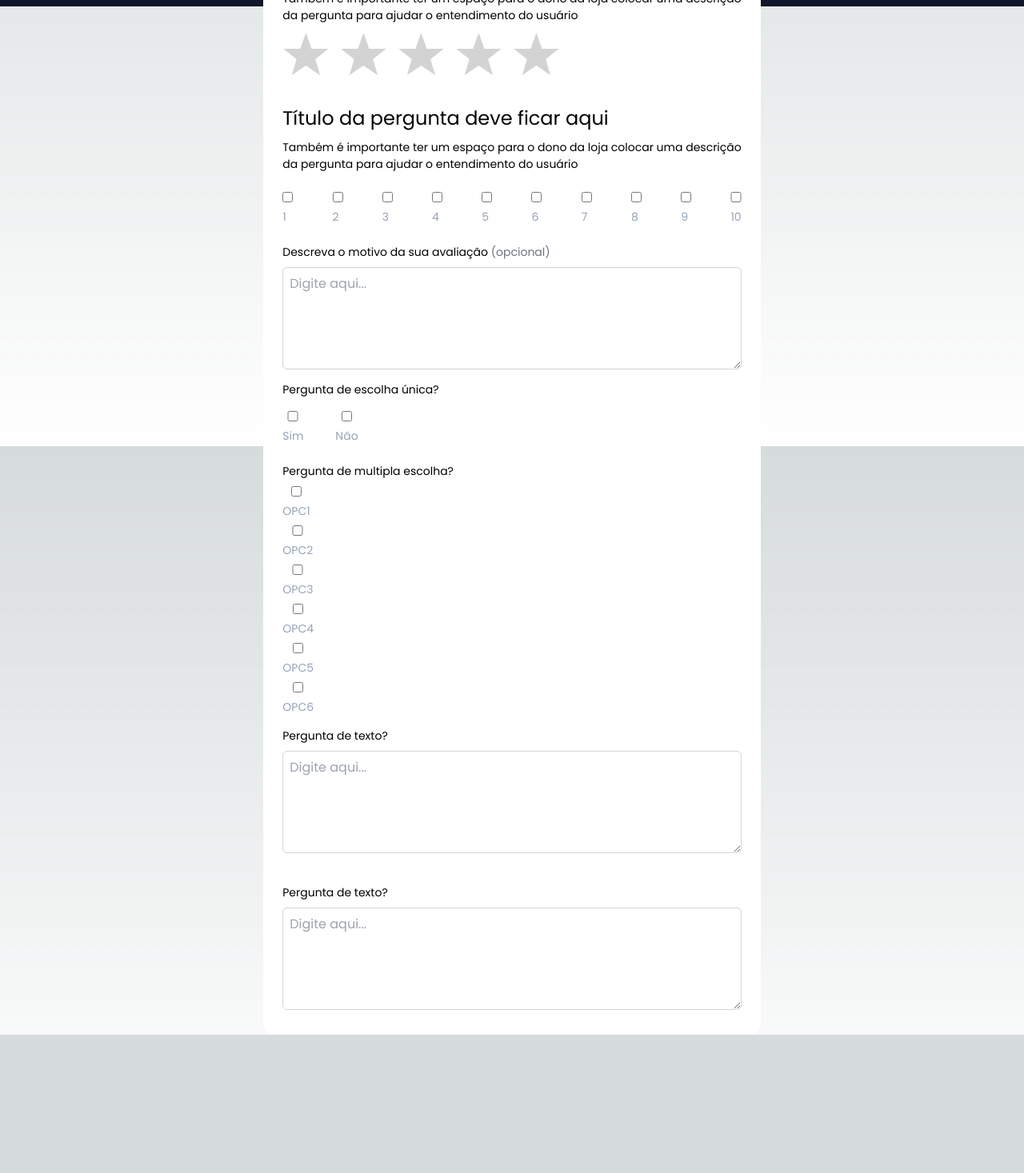
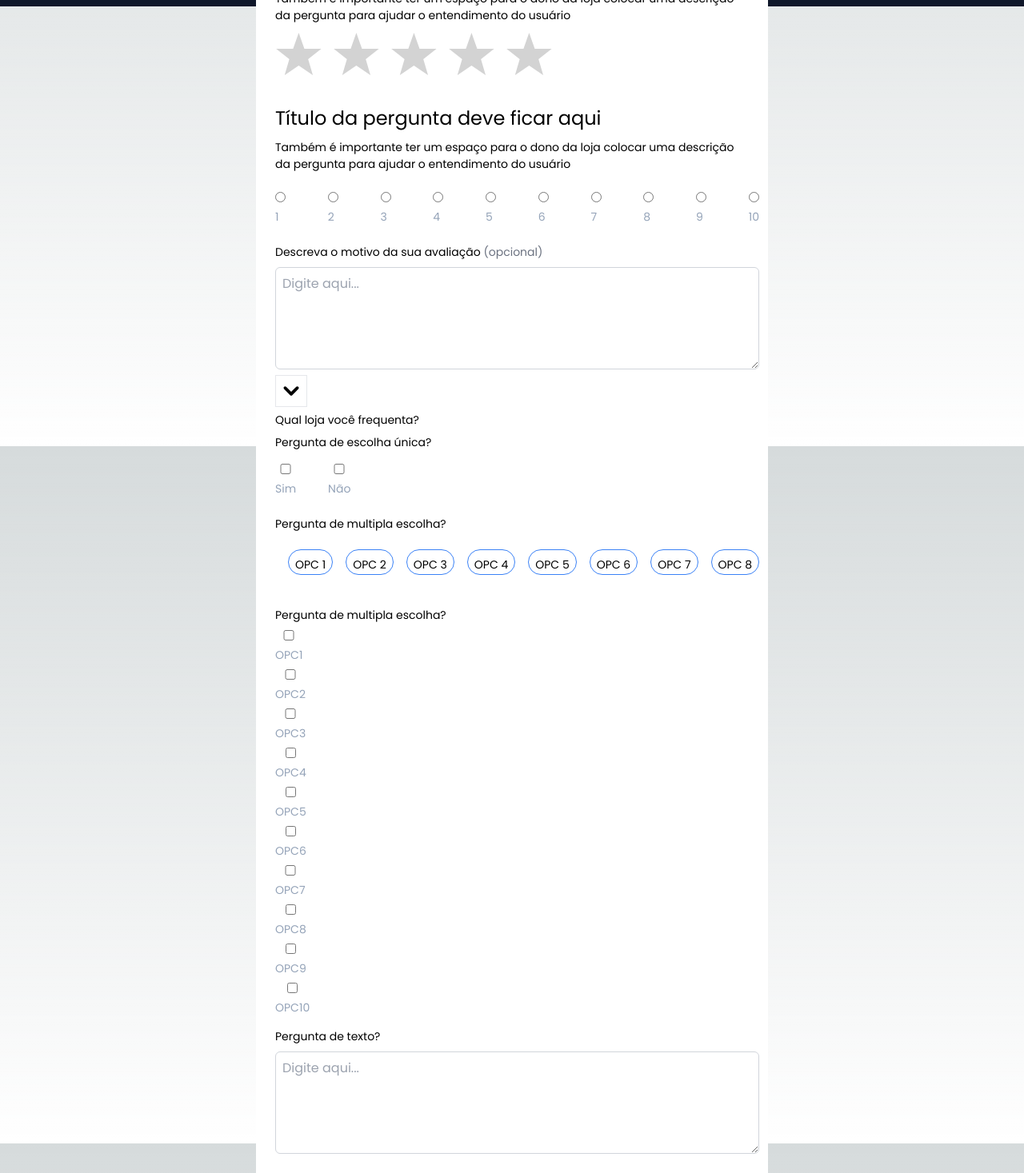
Before and after one commit to DenisLeme/satisfaction, a Next.js app: page / in a window 1280 px wide. Shown: the part 314-1781 px from the top of the page at 80% size. Before the commit the page ends 1608 px from the top, so only its background shows below. Built offline with nearby package versions, Linux system fonts and the light colour scheme.

Commit message:
feat:Radio Button and refactor

```diff
--- a/components/Chip/page.tsx
+++ b/components/Chip/page.tsx
@@ -1,47 +1,77 @@
-// import Chip from "@material-tailwind/react/components/Chip";
-// import { useState } from "react";
+import React from "react";
 
-// type ChipValue = "OPC 1" | "OPC 2" | "OPC 3" | "OPC 4" | "OPC 5";
+type ChipValue = "OPC 1" | "OPC 2" | "OPC 3" | "OPC 4" | "OPC 5" | 'OPC 6' | "OPC 7" | "OPC 8";
 
-// export function ChipVariants() {
-//   const [selectedChips, setSelectedChips] = useState<ChipValue[]>([]);
+interface CustomChipProps {
+  value: ChipValue;
+  onClick: () => void;
+  selected: boolean;
+}
 
-//   const handleChipClick = (chipValue: ChipValue) => {
-//     if (selectedChips.includes(chipValue)) {
-//       setSelectedChips(selectedChips.filter((value) => value !== chipValue));
-//     } else {
-//       setSelectedChips([...selectedChips, chipValue]);
-//     }
-//   };
+const CustomChip: React.FC<CustomChipProps> = ({ value, onClick, selected }) => {
+  return (
+    <div className={`rounded-full p-2 cursor-pointer ${
+        selected ? "border border-slate-900" : "border border-blue-500"
+      }`} onClick={onClick}>
+      {value}
+    </div>
+  );
+};
 
-//   return (
-//     <div className="flex gap-4">
-//       <Chip
-//         variant={selectedChips.includes("OPC 1") ? "filled" : "outlined"}
-//         value="OPC 1"
-//         onClick={() => handleChipClick("OPC 1")}
-//       />
-//       <Chip
-//         variant={selectedChips.includes("OPC 2") ? "filled" : "outlined"}
-//         value="OPC 2"
-//         onClick={() => handleChipClick("OPC 2")}
-//       />
-//         <Chip
-//         variant={selectedChips.includes("OPC 3") ? "filled" : "outlined"}
-//         value="OPC 3"
-//         onClick={() => handleChipClick("OPC 3")}
-//       />
-//       <Chip
-//         variant={selectedChips.includes("OPC 4") ? "filled" : "outlined"}
-//         value="OPC 4"
-//         onClick={() => handleChipClick("OPC 4")}
-//       />
-//       <Chip
-//         variant={selectedChips.includes("OPC 5") ? "filled" : "outlined"}
-//         value="OPC 5"
-//         onClick={() => handleChipClick("OPC 5")}
-//       />
+export function ChipVariants() {
+  const [selectedChips, setSelectedChips] = React.useState<ChipValue[]>([]);
 
-//     </div>
-//   );
-// }
+  const handleChipClick = (chipValue: ChipValue) => {
+    if (selectedChips.includes(chipValue)) {
+      setSelectedChips(selectedChips.filter((value) => value !== chipValue));
+    } else {
+      setSelectedChips([...selectedChips, chipValue]);
+    }
+  };
+
+  return (
+    <div className="flex gap-4 h-8 rounded-md">
+        <br/>
+      <CustomChip
+        value="OPC 1"
+        selected={selectedChips.includes("OPC 1")}
+        onClick={() => handleChipClick("OPC 1")}
+      />
+      <CustomChip
+        value="OPC 2"
+        selected={selectedChips.includes("OPC 2")}
+        onClick={() => handleChipClick("OPC 2")}
+      />
+      <CustomChip
+        value="OPC 3"
+        selected={selectedChips.includes("OPC 3")}
+        onClick={() => handleChipClick("OPC 3")}
+      />
+      <CustomChip
+        value="OPC 4"
+        selected={selectedChips.includes("OPC 4")}
+        onClick={() => handleChipClick("OPC 4")}
+      />
+      <CustomChip
+        value="OPC 5"
+        selected={selectedChips.includes("OPC 5")}
+        onClick={() => handleChipClick("OPC 5")}
+      />
+      <CustomChip
+        value="OPC 6"
+        selected={selectedChips.includes("OPC 6")}
+        onClick={() => handleChipClick("OPC 6")}
+      />
+      <CustomChip
+        value="OPC 7"
+        selected={selectedChips.includes("OPC 7")}
+        onClick={() => handleChipClick("OPC 7")}
+      />
+      <CustomChip
+        value="OPC 8"
+        selected={selectedChips.includes("OPC 8")}
+        onClick={() => handleChipClick("OPC 8")}
+      />
+    </div>
+  );
+}
--- a/components/Form/page.tsx
+++ b/components/Form/page.tsx
@@ -1,7 +1,10 @@
-import React, { useState } from 'react';
+import React, { use, useState } from 'react';
 import StarRatings from 'react-star-ratings';
 import Checkbox from "../Checkbox/page";
 import InputComponent from '../Input/page';
+import { ChipVariants } from '../Chip/page';
+import RadioButton from '../RadioButton/page';
+import Dropdown from '../Dropdown/page';
 
 // import { ChipVariants } from '../Chip/page';
 // import Dropdown from '../Dropdown/page';
@@ -10,29 +13,52 @@ import InputComponent from '../Input/page';
 const SatisfacaoForm = () => {
   const [rating, setRating] = useState(0);
 
+  const[radioValue , setRadioValue] = useState({
+    radio1: false,
+    radio2: false,
+    radio3: false,
+    radio4: false,
+    radio5: false,
+    radio6: false,
+    radio7: false,
+    radio8: false,
+    radio9: false,
+    radio10: false,
+  })
+
   const [checkboxValue, setCheckboxValue] = useState({
     checkbox1: false,
-    checkbox2:false,
-    checkbox3:false,
-    checkbox4:false,
-    checkbox5:false,
-    checkbox6:false,
-    checkbox7:false,
-    checkbox8:false,
-    checkbox9:false,
-    checkbox10:false,
-    checkbox11:false,
-    checkbox12:false,
-    checkbox13:false,
-    checkbox14:false,
-    checkbox15:false,
-    checkbox16:false,
-    checkbox17:false,
-    checkbox18:false,
+    checkbox2: false,
+    checkbox3: false,
+    checkbox4: false,
+    checkbox5: false,
+    checkbox6: false,
+    checkbox7: false,
+    checkbox8: false,
+    checkbox9: false,
+    checkbox10: false,
+    checkbox11: false,
+    checkbox12: false,
+    checkbox13: false,
+    checkbox14: false,
+    checkbox15: false,
+    checkbox16: false,
+    checkbox17: false,
+    checkbox18: false,
+    checkbox19: false,
+    checkbox20: false,
+    checkbox21: false,
+    checkbox22: false,
   });
   const handleCheckboxChange = (name: string, isChecked: boolean) => {
     setCheckboxValue({
       ...checkboxValue,
+      [name]: isChecked,
+    });
+  };
+  const handleRadioChange = (name: string, isChecked: boolean) => {
+    setRadioValue({
+      ...radioValue,
       [name]: isChecked,
     });
   };
@@ -83,6 +109,7 @@ const SatisfacaoForm = () => {
                 </div>
               </div>
 
+
               <div id="second-question">
                 <h1 className="text-[24px] my-2">
                   Título da pergunta deve ficar aqui
@@ -92,117 +119,107 @@ const SatisfacaoForm = () => {
                   <br />da pergunta para ajudar o entendimento do usuário
                 </p>
                 <div className="flex gap-2 py-4 rounded-full justify-between">
-                  <Checkbox
+                  <RadioButton
                     label="1"
                     name="1"
                     isFlexRow={false}
                     isRounded={true}
-                    isChecked={checkboxValue.checkbox1}
+                    isChecked={radioValue.radio1}
                     onChange={(isChecked: any) =>
-                      handleCheckboxChange("checkbox1", isChecked)
-                    }
-                  />
-                   <Checkbox
+                      handleRadioChange("radio1", isChecked)
+                    } />
+                  <RadioButton
                     label="2"
                     name="2"
                     isFlexRow={false}
                     isRounded={true}
-                    isChecked={checkboxValue.checkbox2}
+                    isChecked={radioValue.radio2}
                     onChange={(isChecked: any) =>
-                      handleCheckboxChange("checkbox2", isChecked)
-                    }
-                  />
-                   <Checkbox
+                      handleRadioChange("radio2", isChecked)
+                    } />
+                  <RadioButton
                     label="3"
                     name="3"
                     isFlexRow={false}
                     isRounded={true}
-                    isChecked={checkboxValue.checkbox3}
+                    isChecked={radioValue.radio3}
                     onChange={(isChecked: any) =>
-                      handleCheckboxChange("checkbox3", isChecked)
-                    }
-                  />
-                  <Checkbox
+                      handleRadioChange("radio3", isChecked)
+                    } />
+                  <RadioButton
                     label="4"
                     name="4"
                     isFlexRow={false}
                     isRounded={true}
-                    isChecked={checkboxValue.checkbox4}
+                    isChecked={radioValue.radio4}
                     onChange={(isChecked: any) =>
-                      handleCheckboxChange("checkbox4", isChecked)
-                    }
-                  />
-                  <Checkbox
+                      handleRadioChange("radio4", isChecked)
+                    } />
+                  <RadioButton
                     label="5"
                     name="5"
                     isFlexRow={false}
                     isRounded={true}
-                    isChecked={checkboxValue.checkbox5}
+                    isChecked={radioValue.radio5}
                     onChange={(isChecked: any) =>
-                      handleCheckboxChange("checkbox5", isChecked)
-                    }
-                  />
-                  <Checkbox
+                      handleRadioChange("radio5", isChecked)
+                    } />
+                  <RadioButton
                     label="6"
                     name="6"
                     isFlexRow={false}
                     isRounded={true}
-                    isChecked={checkboxValue.checkbox6}
+                    isChecked={radioValue.radio6}
                     onChange={(isChecked: any) =>
-                      handleCheckboxChange("checkbox6", isChecked)
-                    }
-                  />
-                  <Checkbox
+                      handleRadioChange("radio6", isChecked)
+                    } />
+                  <RadioButton
                     label="7"
                     name="7"
                     isFlexRow={false}
                     isRounded={true}
-                    isChecked={checkboxValue.checkbox7}
+                    isChecked={radioValue.radio7}
                     onChange={(isChecked: any) =>
-                      handleCheckboxChange("checkbox7", isChecked)
-                    }
-                  />
-                  <Checkbox
+                      handleRadioChange("radio7", isChecked)
+                    } />
+                  <RadioButton
                     label="8"
                     name="8"
                     isFlexRow={false}
                     isRounded={true}
-                    isChecked={checkboxValue.checkbox8}
+                    isChecked={radioValue.radio8}
                     onChange={(isChecked: any) =>
-                      handleCheckboxChange("checkbox8", isChecked)
-                    }
-                  />
-                  <Checkbox
+                      handleRadioChange("radio8", isChecked)
+                    } />
+                  <RadioButton
                     label="9"
                     name="9"
                     isFlexRow={false}
                     isRounded={true}
-                    isChecked={checkboxValue.checkbox9}
+                    isChecked={radioValue.radio9}
                     onChange={(isChecked: any) =>
-                      handleCheckboxChange("checkbox9", isChecked)
-                    }
-                  />
-                  <Checkbox
+                      handleRadioChange("radio9", isChecked)
+                    } />
+                  <RadioButton
                     label="10"
                     name="10"
                     isFlexRow={false}
                     isRounded={true}
-                    isChecked={checkboxValue.checkbox9}
+                    isChecked={radioValue.radio10}
                     onChange={(isChecked: any) =>
-                      handleCheckboxChange("checkbox10", isChecked)
-                    }
-                  />
+                      handleRadioChange("radio10", isChecked)
+                    } />
                 </div>
                 <div>
                   <p className="text-[14px] text-muted my-2">
                     Descreva o motivo da sua avaliação
                     <span className='text-gray-500'>&nbsp;(opcional)</span>
                   </p>
-                <InputComponent/>
+                  <InputComponent />
                 </div>
-                 {/* <div>
+                <div>
                   <Dropdown/>
-                </div>  */}
+                </div>
                 <div className='text-[14px] text-muted my-2 '>
                   <p>Pergunta de escolha única?</p>
                   <div className='flex gap-10 py-4 rounded-full justify-start'>
@@ -228,12 +245,14 @@ const SatisfacaoForm = () => {
                     />
                   </div>
                 </div>
-                {/* <div className='text-[14px] text-muted my-2'>
+                <div className='text-[14px] text-muted my-2'>
                   <p>Pergunta de multipla escolha?</p>
                   <div>
-                    <ChipVariants/>
+                    <br />
+                    <ChipVariants />
                   </div>
-                </div> */}
+                </div>
+                <br />
                 <div className='text-[14px] text-muted my-2  '>
                   <p>Pergunta de multipla escolha?</p>
                   <div className='flex flex-col gap-2 py-2 rounded-full items-start'>
@@ -297,18 +316,58 @@ const SatisfacaoForm = () => {
                         handleCheckboxChange("checkbox18", isChecked)
                       }
                     />
+                    <Checkbox
+                      label="OPC7"
+                      name="OPC7"
+                      isFlexRow={false}
+                      isRounded={true}
+                      isChecked={checkboxValue.checkbox19}
+                      onChange={(isChecked: any) =>
+                        handleCheckboxChange("checkbox19", isChecked)
+                      }
+                    />
+                    <Checkbox
+                      label="OPC8"
+                      name="OPC8"
+                      isFlexRow={false}
+                      isRounded={true}
+                      isChecked={checkboxValue.checkbox20}
+                      onChange={(isChecked: any) =>
+                        handleCheckboxChange("checkbox20", isChecked)
+                      }
+                    />
+                    <Checkbox
+                      label="OPC9"
+                      name="OPC9"
+                      isFlexRow={false}
+                      isRounded={true}
+                      isChecked={checkboxValue.checkbox21}
+                      onChange={(isChecked: any) =>
+                        handleCheckboxChange("checkbox21", isChecked)
+                      }
+                    />
+                    <Checkbox
+                      label="OPC10"
+                      name="OPC10"
+                      isFlexRow={false}
+                      isRounded={true}
+                      isChecked={checkboxValue.checkbox22}
+                      onChange={(isChecked: any) =>
+                        handleCheckboxChange("checkbox22", isChecked)
+                      }
+                    />
                   </div>
                 </div>
                 <div>
                   <p className="text-[14px] text-muted my-2">
                     Pergunta de texto?
                   </p>
-                <InputComponent/>
+                  <InputComponent />
                 </div>
-                <br/>
+                <br />
                 <div>
                   <p className='text-[14px] text-muted my-2'>Pergunta de texto?</p>
-                  <InputComponent/>
+                  <InputComponent />
                 </div>
               </div>
 
--- /dev/null
+++ b/components/RadioButton/page.tsx
@@ -0,0 +1,32 @@
+interface RadioProps {
+    label: string;
+    name: string;
+    isFlexRow: boolean;
+    isRounded?: boolean;
+    isChecked: boolean;
+    readonly?: boolean;
+    onChange: (isChecked: boolean) => void;
+  }
+
+export default function RadioButton(props: RadioProps) {
+    const handleChange = (event: React.ChangeEvent<HTMLInputElement>) => {
+        props.onChange(event.target.checked);
+      };
+
+  return (
+    <div className={props.isFlexRow === true ? 'flex gap-2 flex-row' : 'flex gap-2 flex-col'}>
+      <input
+        type="radio"
+        name={props.name}
+        checked={props.isChecked}
+        onChange={handleChange}
+        readOnly={props.readonly}
+      />
+      <label
+        className="text-sm text-slate-400 whitespace-nowrap"
+      >
+        {props.label}
+      </label>
+    </div>
+  );
+}
```
Lines whose indentation alone changed are shown as unchanged.
